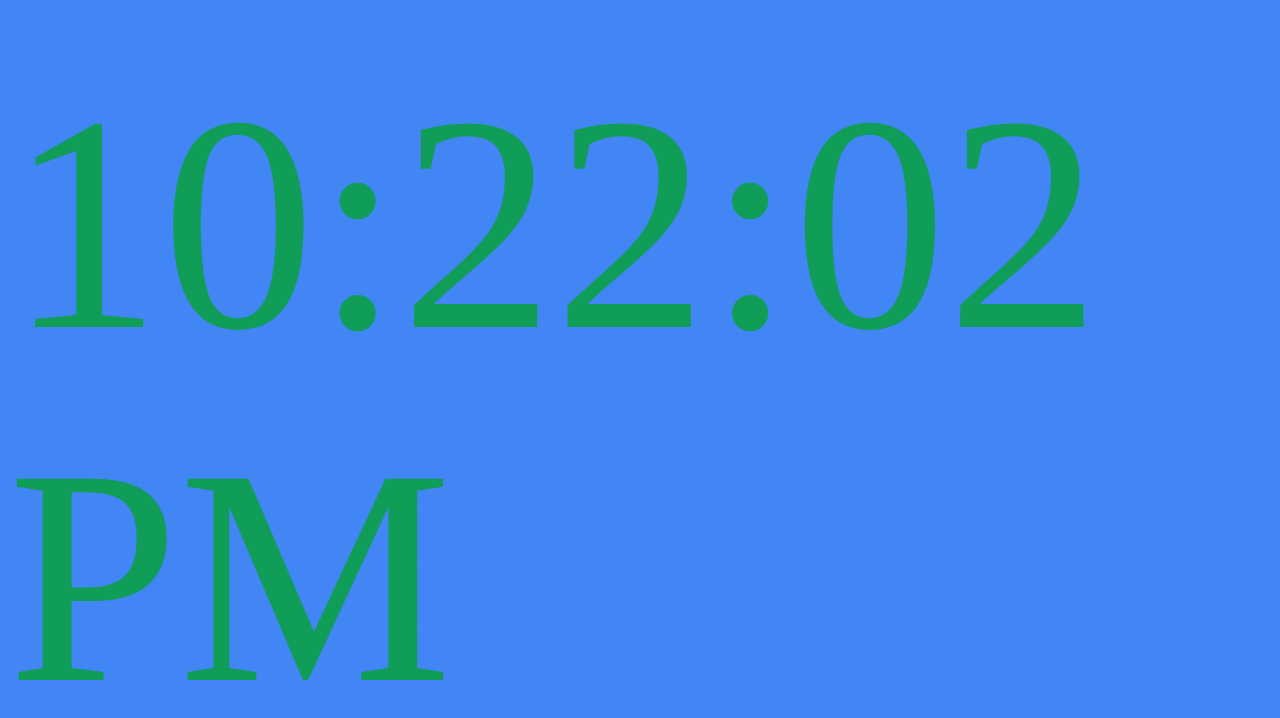
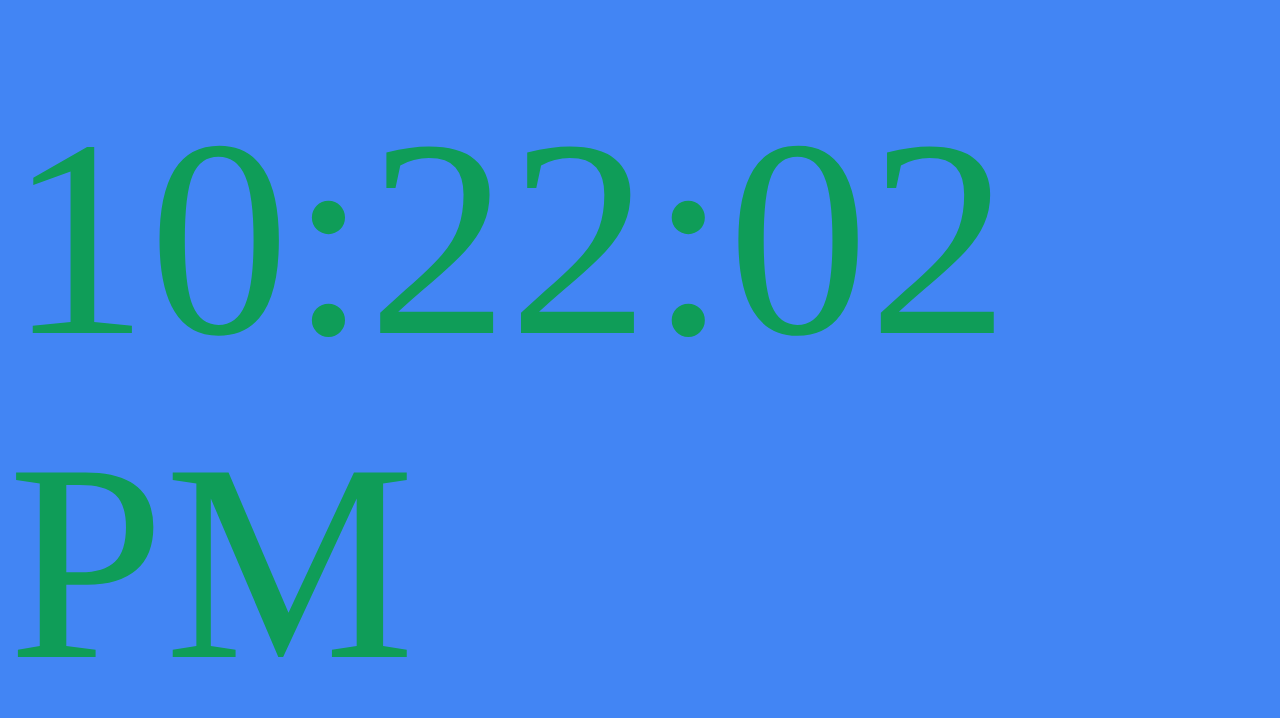
Before and after one commit to ethan627hsu/Google-Sans-Clock, a plain HTML site: page index.html in a window 1280 px wide. Drawn offline with Linux system fonts and the light colour scheme; a web font is replaced by a local one.

Commit message:
Update index.html

```diff
--- a/index.html
+++ b/index.html
@@ -14,7 +14,7 @@
     position: absolute;
     top: 50%;
     transform: translateY(-50%);
-    font-size: 24vw;
+    font-size: 22vw;
     font-family: Google Sans;
 }
 </style>
```
